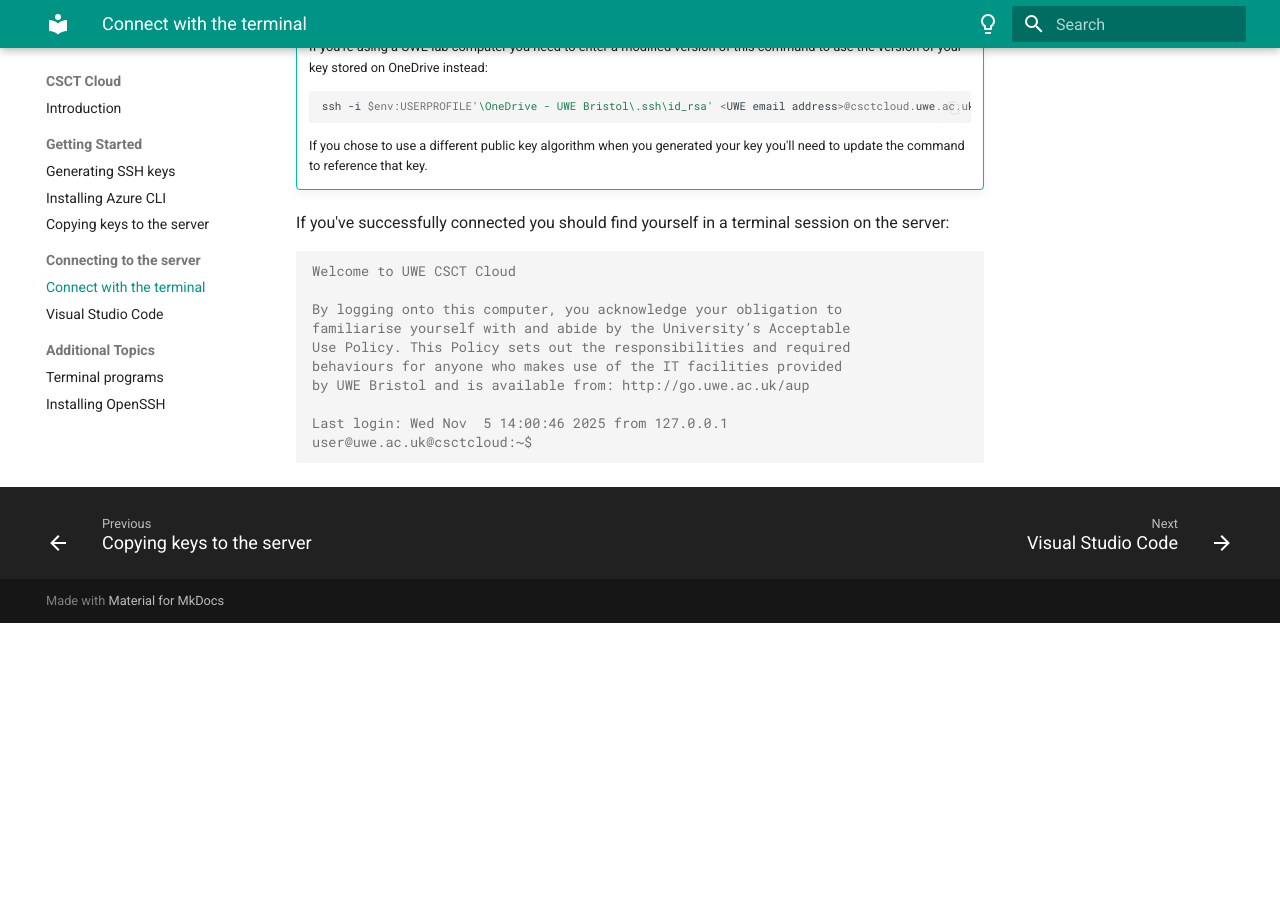
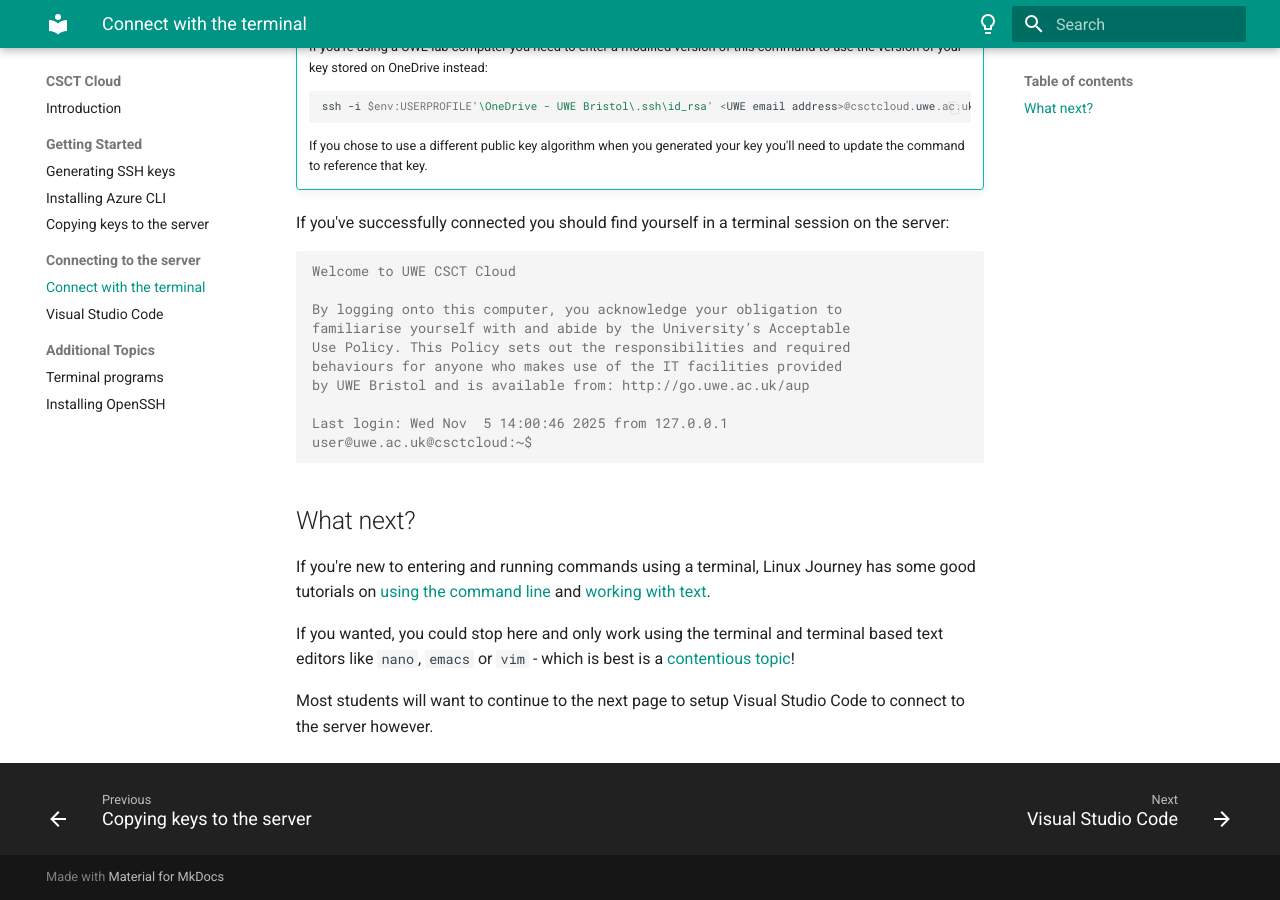
Before and after one commit to csctcloud/connect, an MkDocs documentation site: the page built from documentation/docs/connecting/terminal.md, in a window 1280 px wide and 900 px high, scrolled down 582 px. Built offline with MkDocs 1.6.1 and Material for MkDocs 9.7.7, drawn with Linux system fonts in a browser that asks for light colours; before the commit the page ends 1205 px from its top, so only the background shows below that.

Commit message:
add some general next steps

```diff
--- a/documentation/docs/connecting/terminal.md
+++ b/documentation/docs/connecting/terminal.md
@@ -41,3 +41,10 @@ user@uwe.ac.uk@csctcloud:~$
 
 <!-- ## Troubleshooting
 If you're having problems connecting, or are receiving an error (`Permission denied (publickey)`) then you should follow the steps in the [troubleshooting guide](../troubleshooting/publickey.md). -->
+
+## What next?
+If you're new to entering and running commands using a terminal, Linux Journey has some good tutorials on [using the command line](https://labex.io/lesson/the-shell) and [working with text](https://labex.io/lesson/stdout-standard-out-redirect).
+
+If you wanted, you could stop here and only work using the terminal and terminal based text editors like `nano`, `emacs` or `vim` - which is best is a [contentious topic](https://xkcd.com/378/)!
+
+Most students will want to continue to the next page to setup Visual Studio Code to connect to the server however.
```
